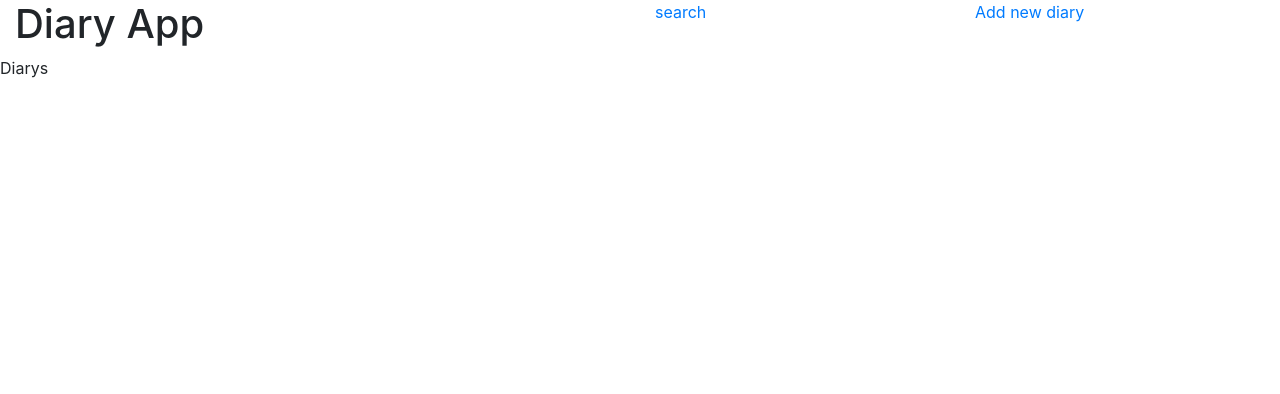
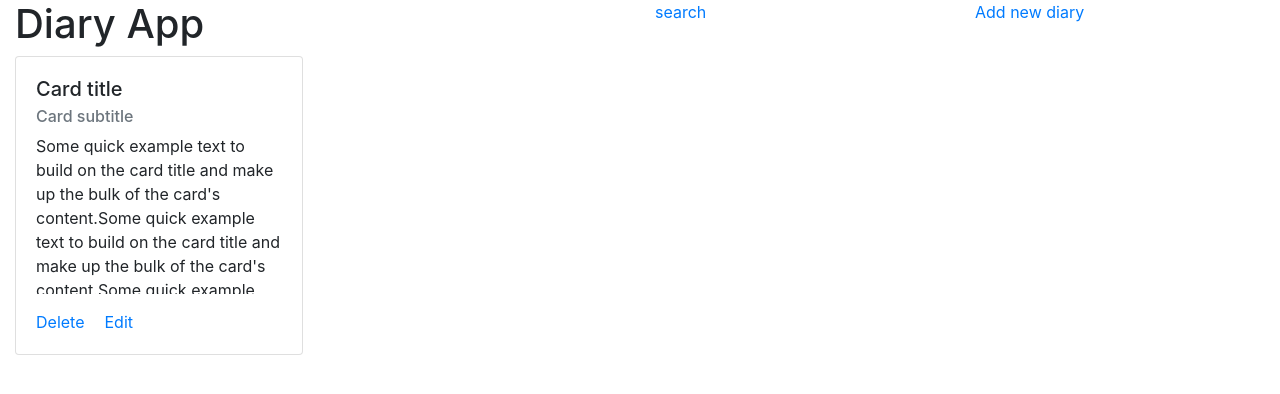
Before and after one commit to roy989898/vue_diary_app, a Vue app: page /#/ in a window 1280 px wide. Shown: the top 394 px of the page. Built offline with nearby package versions, Linux system fonts and the light colour scheme.

Commit message:
create a DiaryBox UI

```diff
--- a/src/App.vue
+++ b/src/App.vue
@@ -1,5 +1,5 @@
 <template>
-    <div id="app">
+    <div id="app" class="container-fluid">
         <app-header></app-header>
         <!--<div class="alert alert-primary" role="alert" style="text-align: center">
             My Diary App
--- a/src/components/BasicComponent/Header.vue
+++ b/src/components/BasicComponent/Header.vue
@@ -1,5 +1,5 @@
 <template>
-    <div class="container-fluid">
+    <div>
 
         <div class="row">
             <h1 class="col-sm-6 ">Diary App</h1> <a href="#" class="col-sm-3 ">search</a> <a href="#" class="col-sm-3">Add
--- a/src/components/DiaryRelatedComponent/DiaryBox.vue
+++ b/src/components/DiaryRelatedComponent/DiaryBox.vue
@@ -1,13 +1,42 @@
 <template>
-
+    <div>
+        <div class="card box-style">
+            <div class="card-body">
+                <h5 class="card-title">Card title</h5>
+                <h6 class="card-subtitle mb-2 text-muted">Card subtitle</h6>
+                <p class="card-text content">Some quick example text to build on the card title and make up the bulk
+                    of the
+                    card's content.Some quick example text to build on the card title and make up the bulk of the
+                    card's content.Some quick example text to build on the card title and make up the bulk of the
+                    card's content.Some quick example text to build on the card title and make up the bulk of the
+                    card's content.</p>
+                <a href="#" class="card-link">Delete</a>
+                <a href="#" class="card-link">Edit</a>
+            </div>
+        </div>
+    </div>
 </template>
 
 <script>
     export default {
-        name: "diary-box"
+        name: "diary-box",
+        props: ['date', 'title', 'content'],
+
     }
 </script>
 
 <style scoped>
 
+    .box-style {
+        width: 18rem;
+
+    }
+
+    .content {
+        height: 10rem;
+        max-height: 10rem;
+        overflow: hidden;
+
+    }
+
 </style>
--- a/src/components/DiaryRelatedComponent/Diarys.vue
+++ b/src/components/DiaryRelatedComponent/Diarys.vue
@@ -1,13 +1,19 @@
 <template>
     <div>
-        Diarys
+        <app-diary-box></app-diary-box>
     </div>
 
 </template>
 
 <script>
+    import DiaryBox from './DiaryBox.vue'
+
     export default {
-        name: "diarys"
+        name: "diarys",
+        components: {
+            'app-diary-box': DiaryBox,
+
+        }
     }
 </script>
 
```
